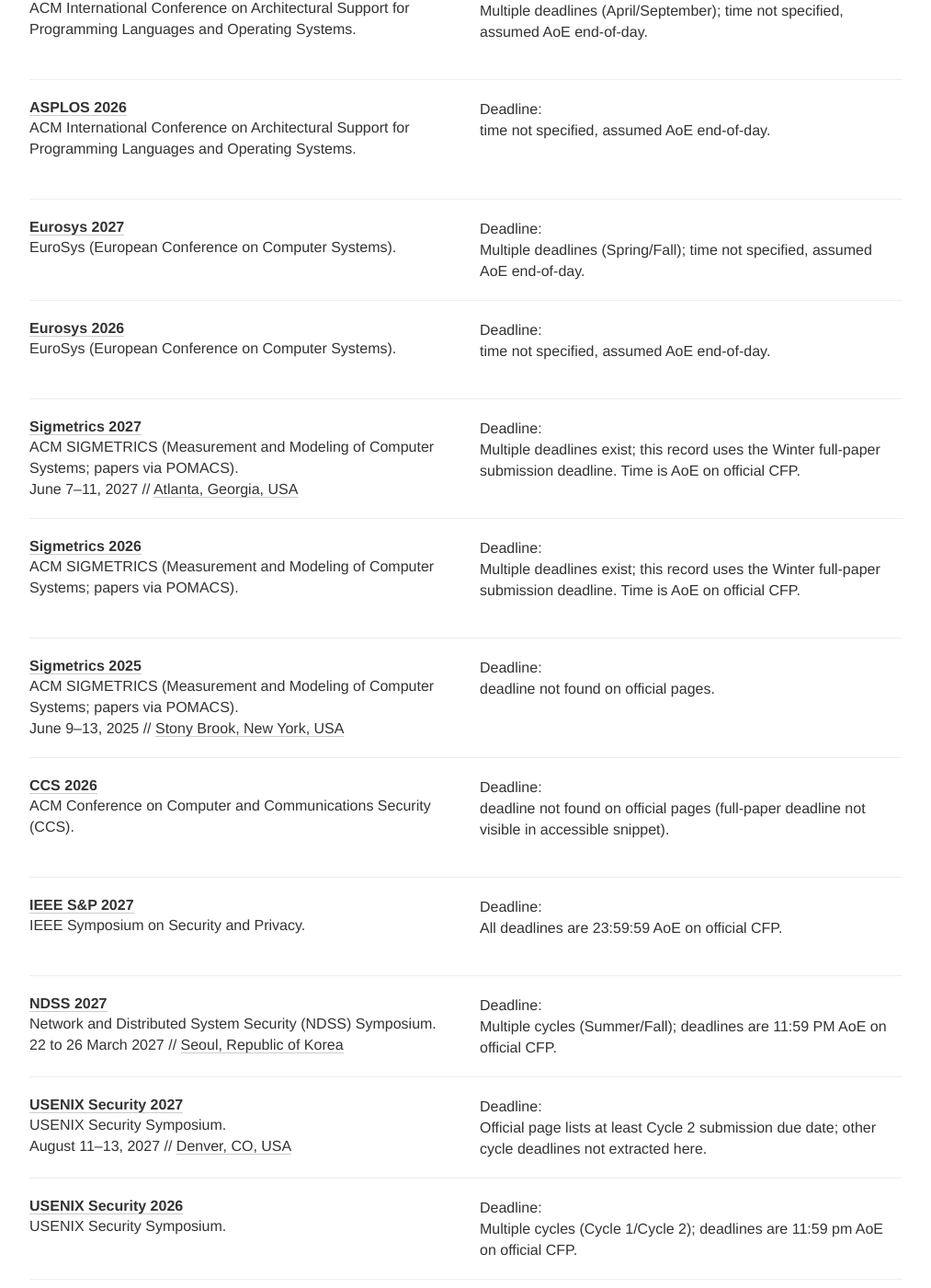
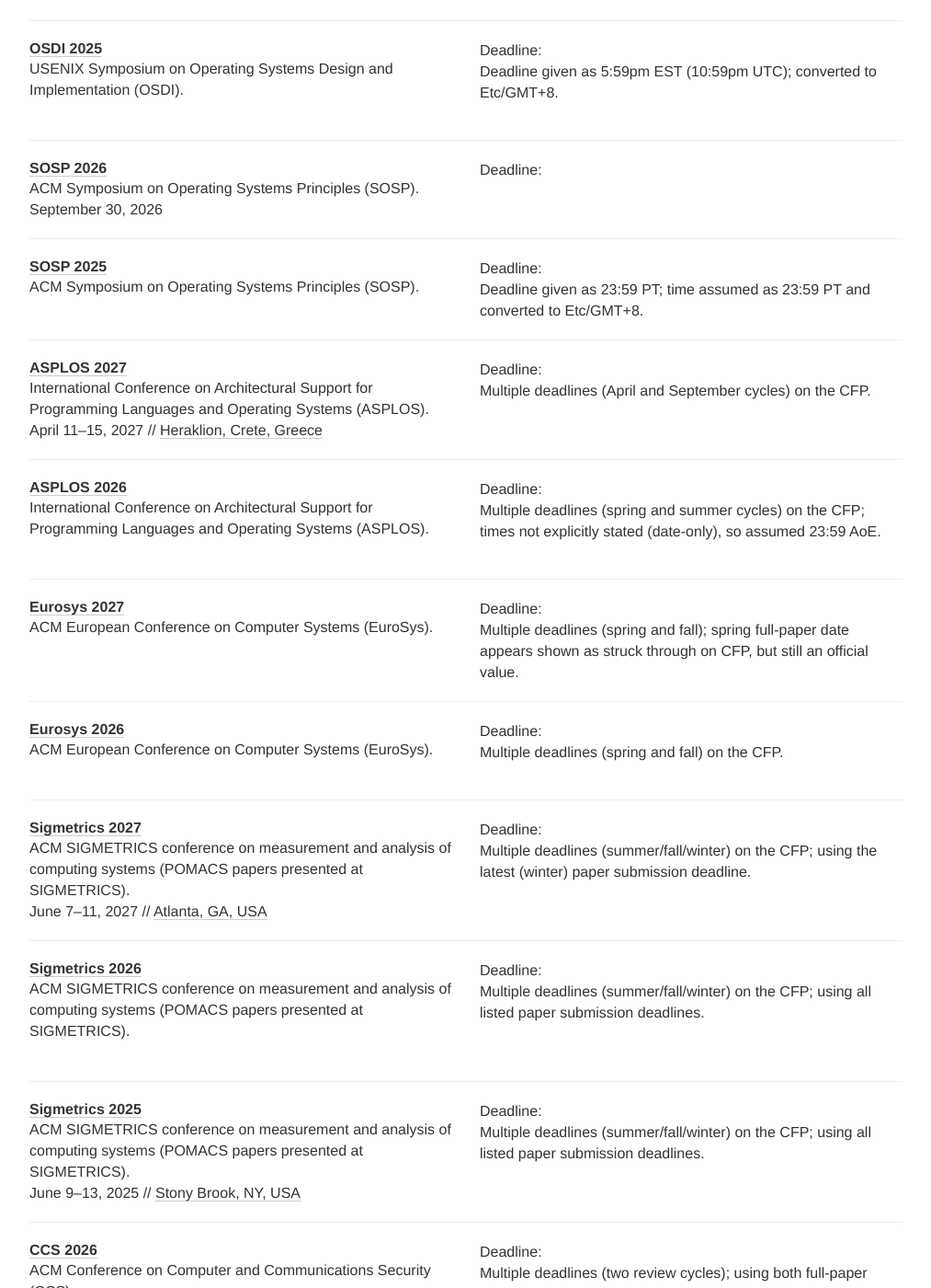
Before and after one commit to Vito-Swift/Vito-Swift.github.io, a Jekyll site: the page built from index.html, in a window 1280 px wide and 1400 px high, scrolled down 2489 px. Shown: the whole window at 92% size, without its empty margins (133-1146 px from the left). Built offline with Jekyll 4.4.1, drawn with Linux system fonts in a browser that asks for light colours; nearby versions of some CDN libraries; comment, search, counter and statistics services are not loaded; some of the changed text lies outside the part shown.

Commit message:
chore: update conferences/types data

```diff
--- a/_data/conferences.yml
+++ b/_data/conferences.yml
@@ -1,42 +1,53 @@
 - name: SIGCOMM
   year: 2026
   date: August 17 - 21, 2026
-  description: ACM SIGCOMM Conference (data communication networks and networked systems).
+  description: ACM SIGCOMM Conference on data communication networks and networked
+    systems.
   link: https://conferences.sigcomm.org/sigcomm/2026/
   type: networking
   tags:
   - networking
-  deadline: 2026-02-06 23:59
+  deadline: 2026-02-07 11:59
   timezone: Etc/GMT+8
-  place: Denver, Colorado, USA
+  place: Denver, CO, USA
 - name: SIGCOMM
   year: 2025
   date: September 8 - 11, 2025
-  description: ACM SIGCOMM Conference (data communication networks and networked systems).
+  description: ACM SIGCOMM Conference on data communication networks and networked
+    systems.
   link: https://conferences.sigcomm.org/sigcomm/2025/
-  comment: deadline time assumed as end-of-day since CFP specifies date/time in UTC
-    but not explicitly 23:59.
+  comment: Deadline listed as 23:59 UTC on the CFP; converted to Etc/GMT+8.
   type: networking
   tags:
   - networking
-  deadline: 2025-01-31 07:59
+  deadline: 2025-02-01 07:59
   timezone: Etc/GMT+8
   place: Coimbra, Portugal
 - name: SIGCOMM
   year: 2024
   date: August 4 - 8, 2024
-  description: ACM SIGCOMM Conference (data communication networks and networked systems).
+  description: ACM SIGCOMM Conference on data communication networks and networked
+    systems.
   link: https://conferences.sigcomm.org/sigcomm/2024/
-  comment: deadline not found on official pages.
+  comment: deadline not found on official pages
   type: networking
   tags:
   - networking
   place: Sydney, Australia
 - name: MobiCom
+  year: 2027
+  description: ACM International Conference on Mobile Computing and Networking (MobiCom).
+  link: https://www.sigmobile.org/mobicom/2027/
+  type: networking
+  tags:
+  - networking
+  deadline: 2026-09-03 11:59
+  timezone: Etc/GMT+8
+- name: MobiCom
   year: 2026
-  description: ACM International Conference on Mobile Computing and Networking.
-  link: https://www.sigmobile.org/mobicom/2026/cfp.html
-  comment: Multiple deadlines (Summer/Winter). Times are AoE on official page.
+  description: ACM International Conference on Mobile Computing and Networking (MobiCom).
+  link: https://www.sigmobile.org/mobicom/2026/
+  comment: Multiple deadlines (summer and winter cycles) on the CFP.
   type: networking
   tags:
   - networking
@@ -44,168 +55,192 @@
   - 2025-09-04 11:59
   - 2026-03-14 11:59
   timezone: Etc/GMT+8
+  place: Austin, TX, USA
 - name: MobiCom
   year: 2025
-  description: ACM International Conference on Mobile Computing and Networking.
+  description: ACM International Conference on Mobile Computing and Networking (MobiCom).
   link: https://www.sigmobile.org/mobicom/2025/cfp.html
-  comment: deadline not found on official pages.
-  type: networking
-  tags:
-  - networking
-- name: MobiCom
-  year: 2024
-  description: ACM International Conference on Mobile Computing and Networking.
-  link: https://www.sigmobile.org/mobicom/2024/cfp.html
-  comment: deadline not found on official pages.
+  comment: deadline not found on official pages
   type: networking
   tags:
   - networking
 - name: SenSys
+  year: 2027
+  description: ACM/IEEE International Conference on Embedded Artificial Intelligence
+    and Sensing Systems (SenSys).
+  link: https://sensys.acm.org/2027/
+  comment: Multiple deadlines (two full-paper deadlines) on the CFP.
+  type: architecture
+  tags:
+  - architecture
+  deadline:
+  - 2026-06-06 11:59
+  - 2026-11-06 11:59
+  timezone: Etc/GMT+8
+- name: SenSys
   year: 2026
-  description: ACM SenSys (Embedded AI and Sensing Systems).
+  description: ACM/IEEE International Conference on Embedded Artificial Intelligence
+    and Sensing Systems (SenSys).
   link: https://sensys.acm.org/2026/cfp.html
-  comment: deadline not found on official pages.
-  type: others
+  comment: deadline not found on official pages
+  type: architecture
   tags:
-  - others
+  - architecture
 - name: SenSys
   year: 2025
-  description: ACM SenSys (Embedded Networked Sensor Systems / sensing systems).
+  description: ACM SenSys (Embedded Networked Sensor Systems) conference.
   link: https://sensys.acm.org/2025/cfp.html
-  type: others
+  type: architecture
   tags:
-  - others
-  deadline: 2024-11-15 15:59
+  - architecture
+  deadline: 2024-11-15 11:59
   timezone: Etc/GMT+8
 - name: NSDI
   year: 2027
   date: May 11–13, 2027
-  description: USENIX Symposium on Networked Systems Design and Implementation.
+  description: USENIX Symposium on Networked Systems Design and Implementation (NSDI).
   link: https://www.usenix.org/conference/nsdi27/call-for-papers
-  comment: Multiple deadlines (Spring/Fall); official times are US EDT.
   type: networking
   tags:
   - networking
-  deadline:
-  - 2026-04-24 11:59
-  - 2026-09-18 11:59
+  deadline: 2026-09-18 11:59
   timezone: Etc/GMT+8
   place: Providence, RI, USA
 - name: NSDI
   year: 2026
   date: May 4–6, 2026
-  description: USENIX Symposium on Networked Systems Design and Implementation.
+  description: USENIX Symposium on Networked Systems Design and Implementation (NSDI).
   link: https://www.usenix.org/conference/nsdi26/call-for-papers
-  comment: Multiple deadlines (Spring/Fall); official times are US PDT.
   type: networking
   tags:
   - networking
-  deadline:
-  - 2025-04-26 14:59
-  - 2025-09-19 14:59
+  deadline: 2025-04-26 11:59
   timezone: Etc/GMT+8
   place: Renton, WA, USA
 - name: NSDI
   year: 2025
-  date: April 28–30, 2025
-  description: USENIX Symposium on Networked Systems Design and Implementation.
+  description: USENIX Symposium on Networked Systems Design and Implementation (NSDI).
   link: https://www.usenix.org/conference/nsdi25/call-for-papers
-  comment: Multiple deadlines (Spring/Fall); official times are US EDT.
   type: networking
   tags:
   - networking
-  deadline:
-  - 2024-05-08 11:59
-  - 2024-09-20 11:59
+  deadline: 2024-05-08 11:59
   timezone: Etc/GMT+8
-  place: Philadelphia, PA, USA
+- name: Mobisys
+  year: 2027
+  description: ACM International Conference on Mobile Systems, Applications, and Services
+    (MobiSys).
+  link: https://www.sigmobile.org/mobisys/2027/
+  comment: deadline not found on official pages
+  type: networking
+  tags:
+  - networking
 - name: Mobisys
   year: 2026
-  description: ACM International Conference on Mobile Systems, Applications, and Services.
-  link: https://www.sigmobile.org/mobisys/2026/call_for_papers/
-  type: others
+  description: ACM International Conference on Mobile Systems, Applications, and Services
+    (MobiSys).
+  link: https://www.sigmobile.org/mobisys/2026/
+  type: networking
   tags:
-  - others
+  - networking
   deadline: 2025-12-06 11:59
   timezone: Etc/GMT+8
 - name: Mobisys
   year: 2025
-  description: ACM International Conference on Mobile Systems, Applications, and Services.
+  description: ACM International Conference on Mobile Systems, Applications, and Services
+    (MobiSys).
   link: https://sigmobile.org/mobisys/2025/
+  type: networking
+  tags:
+  - networking
+  deadline: 2024-12-10 11:59
+  timezone: Etc/GMT+8
+- name: OSDI
+  year: 2027
+  date: July 7–9, 2027
+  description: USENIX Symposium on Operating Systems Design and Implementation (OSDI).
+  link: https://www.usenix.org/conference/osdi27
   type: others
   tags:
   - others
-  deadline: 2024-12-10 11:59
+  deadline: 2026-12-09 06:59
   timezone: Etc/GMT+8
+  place: Baltimore, MD, USA
 - name: OSDI
   year: 2026
-  description: USENIX Symposium on Operating Systems Design and Implementation.
+  description: USENIX Symposium on Operating Systems Design and Implementation (OSDI).
   link: https://www.usenix.org/conference/osdi26/call-for-papers
-  comment: deadline not found on official pages.
+  comment: Deadline given as 5:59pm EST (10:59pm UTC); converted to Etc/GMT+8.
   type: others
   tags:
   - others
+  deadline: 2025-12-12 06:59
+  timezone: Etc/GMT+8
 - name: OSDI
   year: 2025
-  date: July 7–9, 2025
-  description: USENIX Symposium on Operating Systems Design and Implementation.
-  link: https://www.usenix.org/conference/osdi25/call-for-papers
-  comment: deadline time assumed as end-of-minute shown in CFP PDF; converted from
-    5:59 pm EST to Etc/GMT+8.
+  description: USENIX Symposium on Operating Systems Design and Implementation (OSDI).
+  link: https://www.usenix.org/sites/default/files/osdi25_cfp_111924.pdf
+  comment: Deadline given as 5:59pm EST (10:59pm UTC); converted to Etc/GMT+8.
   type: others
   tags:
   - others
   deadline: 2024-12-11 06:59
   timezone: Etc/GMT+8
-  place: Boston, MA, USA
 - name: SOSP
   year: 2026
-  description: ACM Symposium on Operating Systems Principles.
-  link: https://sigops.org/s/conferences/sosp/2026/
-  comment: deadline not found on official pages.
+  date: September 30, 2026
+  description: ACM Symposium on Operating Systems Principles (SOSP).
+  link: https://sigops.org/s/conferences/sosp/2026/cfp.html
   type: others
   tags:
   - others
+  deadline: 2026-04-02 11:59
+  timezone: Etc/GMT+8
 - name: SOSP
   year: 2025
-  date: October 13–16, 2025
-  description: ACM Symposium on Operating Systems Principles.
+  description: ACM Symposium on Operating Systems Principles (SOSP).
   link: https://www.sigops.org/s/conferences/sosp/2025/cfp.html
-  comment: deadline not found on official pages (only abstract registration visible
-    in accessible snippet).
+  comment: Deadline given as 23:59 PT; time assumed as 23:59 PT and converted to Etc/GMT+8.
   type: others
   tags:
   - others
-  place: Seoul, Republic of Korea
+  deadline: 2025-04-18 14:59
+  timezone: Etc/GMT+8
 - name: ASPLOS
   year: 2027
-  description: ACM International Conference on Architectural Support for Programming
-    Languages and Operating Systems.
+  date: April 11-15, 2027
+  description: International Conference on Architectural Support for Programming Languages
+    and Operating Systems (ASPLOS).
   link: https://www.asplos-conference.org/asplos2027/cfp/
-  comment: Multiple deadlines (April/September); time not specified, assumed AoE end-of-day.
+  comment: Multiple deadlines (April and September cycles) on the CFP.
   type: architecture
   tags:
   - architecture
   deadline:
   - 2026-04-16 11:59
-  - null
+  - 2026-09-10 11:59
   timezone: Etc/GMT+8
+  place: Heraklion, Crete, Greece
 - name: ASPLOS
   year: 2026
-  description: ACM International Conference on Architectural Support for Programming
-    Languages and Operating Systems.
+  description: International Conference on Architectural Support for Programming Languages
+    and Operating Systems (ASPLOS).
   link: https://www.asplos-conference.org/asplos2026/cfp/
-  comment: time not specified, assumed AoE end-of-day.
+  comment: Multiple deadlines (spring and summer cycles) on the CFP; times not explicitly
+    stated (date-only), so assumed 23:59 AoE.
   type: architecture
   tags:
   - architecture
-  deadline: 2025-03-13 11:59
+  deadline:
+  - 2025-03-13 11:59
+  - 2025-08-21 11:59
   timezone: Etc/GMT+8
 - name: Eurosys
   year: 2027
-  description: EuroSys (European Conference on Computer Systems).
+  description: ACM European Conference on Computer Systems (EuroSys).
   link: https://2027.eurosys.org/cfp.html
-  comment: Multiple deadlines (Spring/Fall); time not specified, assumed AoE end-of-day.
+  comment: Multiple deadlines (spring and fall); spring full-paper date appears shown
+    as struck through on CFP, but still an official value.
   type: others
   tags:
   - others
@@ -215,76 +250,97 @@
   timezone: Etc/GMT+8
 - name: Eurosys
   year: 2026
-  description: EuroSys (European Conference on Computer Systems).
+  description: ACM European Conference on Computer Systems (EuroSys).
   link: https://2026.eurosys.org/cfp.html
-  comment: time not specified, assumed AoE end-of-day.
+  comment: Multiple deadlines (spring and fall) on the CFP.
   type: others
   tags:
   - others
-  deadline: 2025-05-16 11:59
+  deadline:
+  - 2025-05-16 11:59
+  - 2025-09-26 11:59
   timezone: Etc/GMT+8
 - name: Sigmetrics
   year: 2027
   date: June 7-11, 2027
-  description: ACM SIGMETRICS (Measurement and Modeling of Computer Systems; papers
-    via POMACS).
-  link: https://www.sigmetrics.org/sigmetrics2027/
-  comment: Multiple deadlines exist; this record uses the Winter full-paper submission
-    deadline. Time is AoE on official CFP.
+  description: ACM SIGMETRICS conference on measurement and analysis of computing
+    systems (POMACS papers presented at SIGMETRICS).
+  link: https://www.sigmetrics.org/sigmetrics2027/pages/cfp.html
+  comment: Multiple deadlines (summer/fall/winter) on the CFP; using the latest (winter)
+    paper submission deadline.
   type: others
   tags:
   - others
-  deadline: 2027-01-12 11:59
+  deadline:
+  - 2026-07-11 11:59
+  - 2026-10-10 11:59
+  - 2027-01-12 11:59
   timezone: Etc/GMT+8
-  place: Atlanta, Georgia, USA
+  place: Atlanta, GA, USA
 - name: Sigmetrics
   year: 2026
-  description: ACM SIGMETRICS (Measurement and Modeling of Computer Systems; papers
-    via POMACS).
+  description: ACM SIGMETRICS conference on measurement and analysis of computing
+    systems (POMACS papers presented at SIGMETRICS).
   link: https://sigmetrics.org/sigmetrics2026/call_for_papers.html
-  comment: Multiple deadlines exist; this record uses the Winter full-paper submission
-    deadline. Time is AoE on official CFP.
+  comment: Multiple deadlines (summer/fall/winter) on the CFP; using all listed paper
+    submission deadlines.
   type: others
   tags:
   - others
-  deadline: 2026-01-14 11:59
+  deadline:
+  - 2025-07-30 11:59
+  - 2025-10-15 11:59
+  - 2026-01-14 11:59
   timezone: Etc/GMT+8
 - name: Sigmetrics
   year: 2025
   date: June 9-13, 2025
-  description: ACM SIGMETRICS (Measurement and Modeling of Computer Systems; papers
-    via POMACS).
-  link: https://www.sigmetrics.org/sigmetrics2025/
-  comment: deadline not found on official pages.
+  description: ACM SIGMETRICS conference on measurement and analysis of computing
+    systems (POMACS papers presented at SIGMETRICS).
+  link: https://www.sigmetrics.org/sigmetrics2025/call_for_papers.html
+  comment: Multiple deadlines (summer/fall/winter) on the CFP; using all listed paper
+    submission deadlines.
   type: others
   tags:
   - others
-  place: Stony Brook, New York, USA
+  deadline:
+  - 2024-08-08 11:59
+  - 2024-10-10 11:59
+  - 2025-01-23 11:59
+  timezone: Etc/GMT+8
+  place: Stony Brook, NY, USA
 - name: CCS
   year: 2026
   description: ACM Conference on Computer and Communications Security (CCS).
   link: https://www.sigsac.org/ccs/CCS2026/call-for/call-for-papers.html
-  comment: deadline not found on official pages (full-paper deadline not visible in
-    accessible snippet).
+  comment: Multiple deadlines (two review cycles); using both full-paper submission
+    deadlines, assumed 23:59 AoE per CFP.
   type: security
   tags:
   - security
+  deadline:
+  - 2026-01-15 11:59
+  - 2026-04-30 11:59
+  timezone: Etc/GMT+8
 - name: IEEE S&P
   year: 2027
   description: IEEE Symposium on Security and Privacy.
-  link: https://sp2027.ieee-security.org/cfpapers.html
-  comment: All deadlines are 23:59:59 AoE on official CFP.
+  link: https://www.ieee-security.org/TC/SP2027/cfpapers.html
+  comment: Multiple deadlines (two submission cycles) on the CFP.
   type: security
   tags:
   - security
-  deadline: 2026-06-12 11:59
+  deadline:
+  - 2026-06-12 11:59
+  - 2026-11-18 11:59
   timezone: Etc/GMT+8
 - name: NDSS
   year: 2027
   date: 22 to 26 March 2027
   description: Network and Distributed System Security (NDSS) Symposium.
   link: https://www.ndss-symposium.org/ndss2027/submissions/call-for-papers/
-  comment: Multiple cycles (Summer/Fall); deadlines are 11:59 PM AoE on official CFP.
+  comment: Multiple deadlines (summer and fall cycles); using both paper submission
+    deadlines.
   type: security
   tags:
   - security
@@ -294,36 +350,11 @@
   timezone: Etc/GMT+8
   place: Seoul, Republic of Korea
 - name: USENIX Security
-  year: 2027
-  date: August 11–13, 2027
+  year: 2026
   description: USENIX Security Symposium.
-  link: https://www.usenix.org/conference/usenixsecurity27
-  comment: Official page lists at least Cycle 2 submission due date; other cycle deadlines
-    not extracted here.
+  comment: Not enough tool calls remaining to verify official CFP pages for USENIX
+    Security (and some other requested series such as SIGCOMM 2024 deadline, MobiCom
+    2025 deadline, SenSys 2026 deadline, and SOSP 2024/2027).
   type: security
   tags:
   - security
-  deadline: 2027-01-27 11:59
-  timezone: Etc/GMT+8
-  place: Denver, CO, USA
-- name: USENIX Security
-  year: 2026
-  description: USENIX Security Symposium.
-  link: https://www.usenix.org/conference/usenixsecurity26/call-for-papers
-  comment: Multiple cycles (Cycle 1/Cycle 2); deadlines are 11:59 pm AoE on official
-    CFP.
-  type: security
-  tags:
-  - security
-  deadline:
-  - 2025-08-27 11:59
-  - 2026-02-06 11:59
-  timezone: Etc/GMT+8
-- name: USENIX Security
-  year: 2025
-  description: USENIX Security Symposium.
-  link: https://www.usenix.org/conference/usenixsecurity25/call-for-papers
-  comment: deadline not found on official pages.
-  type: security
-  tags:
-  - security
```
